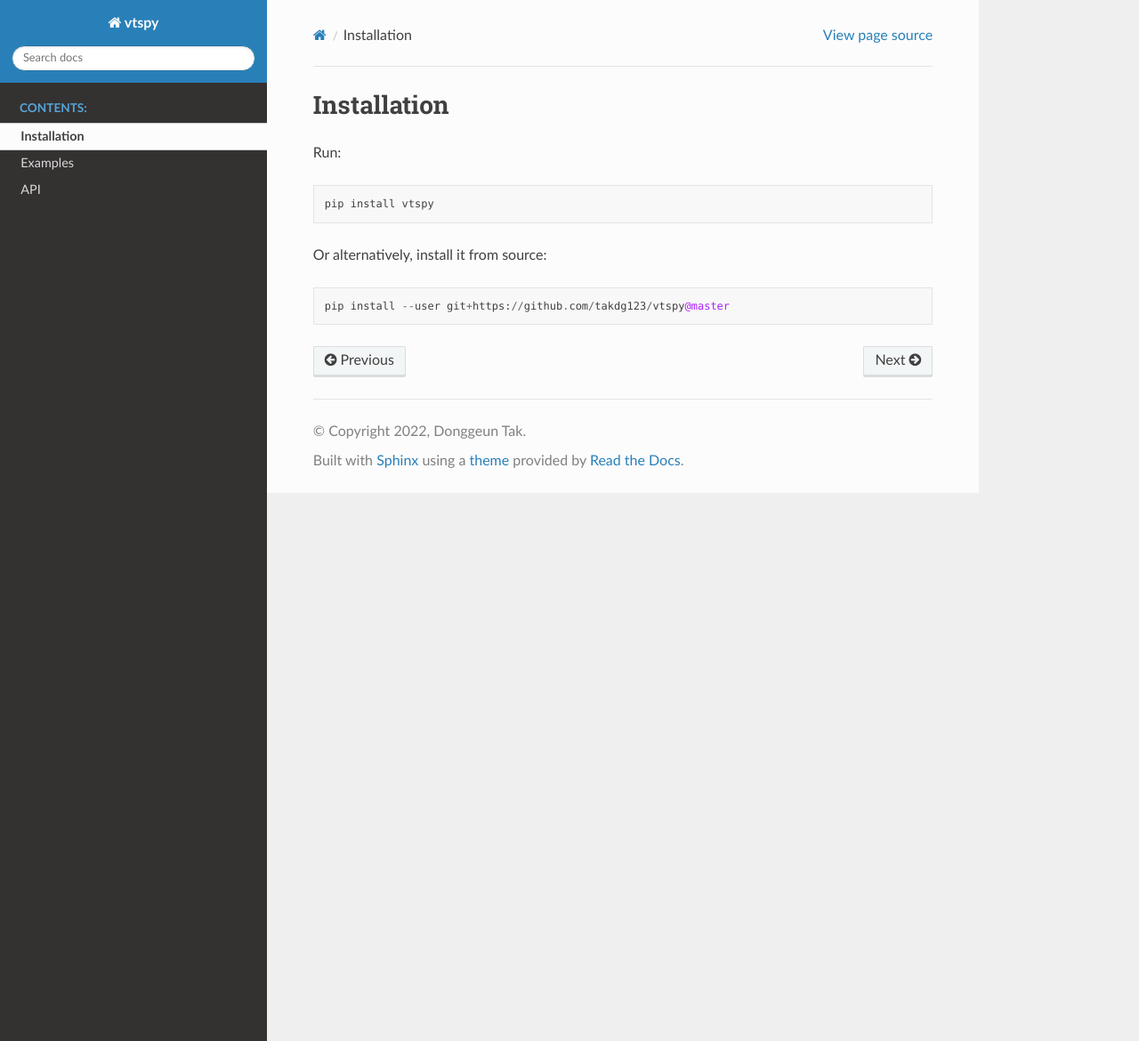
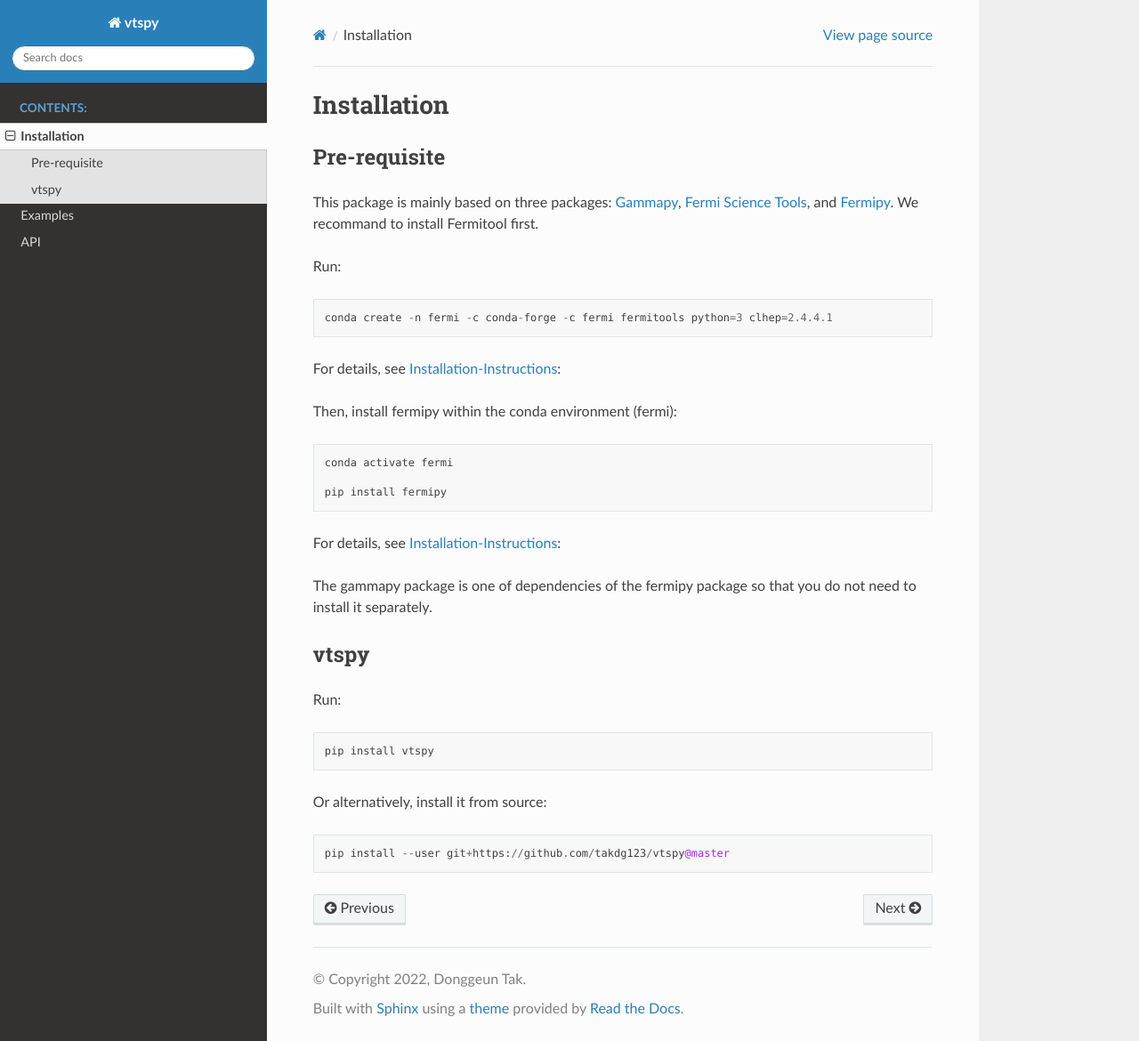
Before and after one commit to takdg123/vtspy, a Sphinx documentation site: the page built from docs/install.rst, in a window 1280 px wide and 1170 px high. Shown: the whole window at 89% size. Built offline with Sphinx 7.4.7 and the Read the Docs theme 2.0.0, drawn with Linux system fonts in a browser that asks for light colours; pages that are not in the unit, such as notebooks, are missing from menus.

Commit message:
add Install

```diff
--- a/docs/install.rst
+++ b/docs/install.rst
@@ -1,5 +1,35 @@
 Installation
 ============
+
+===========
+Pre-requisite
+===========
+
+This package is mainly based on three packages: `Gammapy
+<https://gammapy.org/>`_, `Fermi Science Tools
+<http://fermi.gsfc.nasa.gov/ssc/data/analysis/documentation/>`_, and `Fermipy
+<https://fermipy.readthedocs.io/en/latest/>`_. We recommand to install Fermitool first.
+
+Run::
+
+  conda create -n fermi -c conda-forge -c fermi fermitools python=3 clhep=2.4.4.1
+
+For details, see `Installation-Instructions <https://github.com/fermi-lat/Fermitools-conda/wiki/Installation-Instructions/>`_::
+
+Then, install fermipy within the conda environment (fermi)::
+
+  conda activate fermi
+
+  pip install fermipy
+
+For details, see `Installation-Instructions <https://fermipy.readthedocs.io/en/latest/install.html#install/>`_::
+
+The gammapy package is one of dependencies of the fermipy package so that you do not need to install it separately.
+
+===========
+vtspy
+===========
+
 
 Run::
 
```
